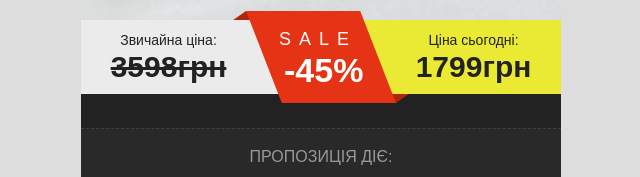
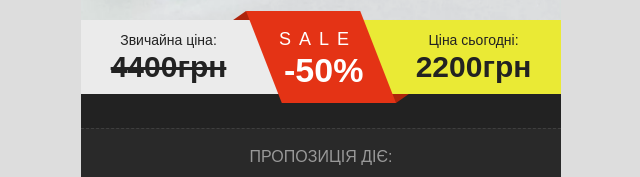
Before and after one commit to Hroshev/Perfume, a plain HTML site: page index.html in a window 1280 px wide. Shown: the part 581-758 px from the top of the page, 319-959 px from the left. Drawn offline with nearby package versions, Linux system fonts and the light colour scheme.

Commit message:
change price

```diff
--- a/index.html
+++ b/index.html
@@ -28,15 +28,15 @@
       <div class="price_block clearfix">
         <div class="price_item old">
           <div class="text">Звичайна ціна:</div>
-          <div class="value js_old_price">3598грн</div>
+          <div class="value js_old_price">4400грн</div>
         </div>
         <div class="discount">
           <div class="text">Sale</div>
-          <div class="value js_percent">-45%</div>
+          <div class="value js_percent">-50%</div>
         </div>
         <div class="price_item new">
           <div class="text">Ціна сьогодні:</div>
-          <div class="value js_new_price">1799грн</div>
+          <div class="value js_new_price">2200грн</div>
         </div>
       </div>
 
@@ -199,15 +199,15 @@
       <div class="price_block clearfix">
         <div class="price_item old">
           <div class="text">Звичайна ціна:</div>
-          <div class="value js_old_price_curs">3598грн</div>
+          <div class="value js_old_price_curs">4400грн</div>
         </div>
         <div class="discount">
           <div class="text">Sale</div>
-          <div class="value js_percent_sign">-45%</div>
+          <div class="value js_percent_sign">-50%</div>
         </div>
         <div class="price_item new">
           <div class="text">Ціна сьогодні:</div>
-          <div class="value js_new_price_curs">1799грн</div>
+          <div class="value js_new_price_curs">2200грн</div>
         </div>
       </div>
 
```
